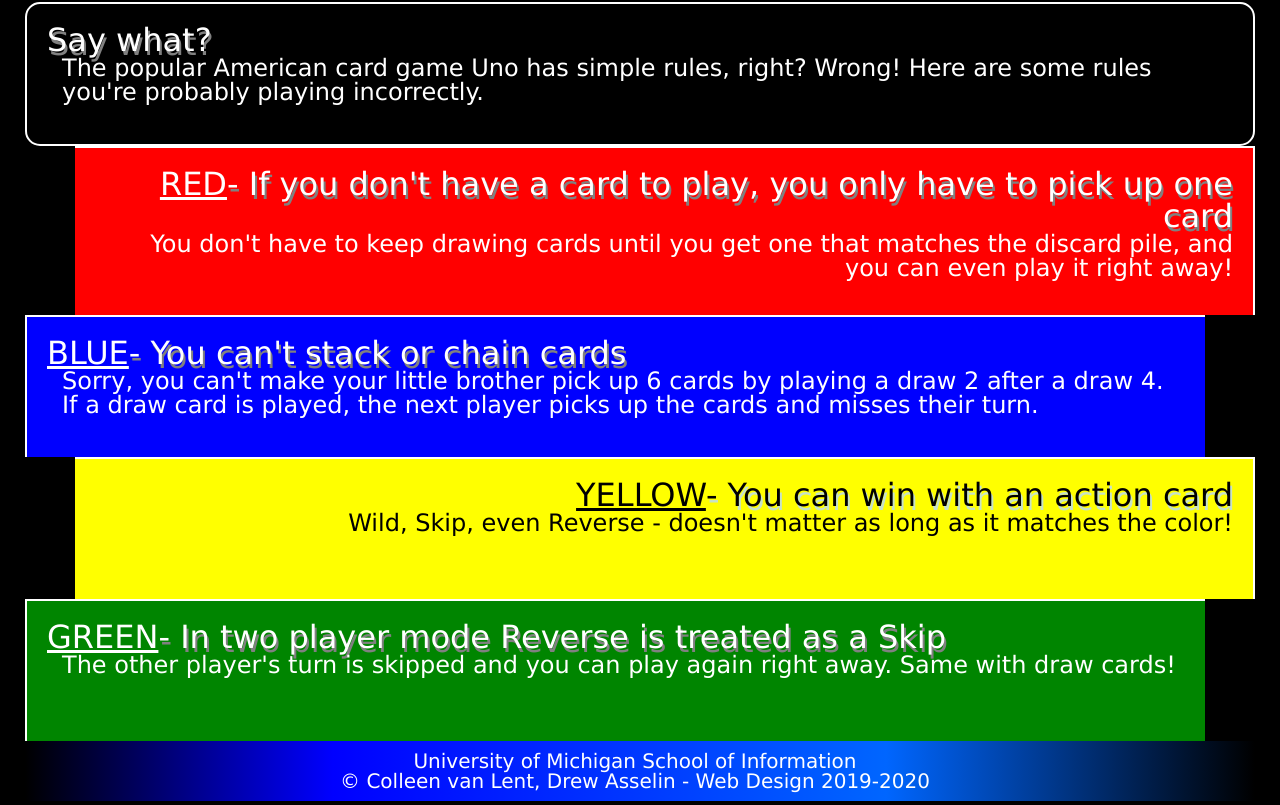
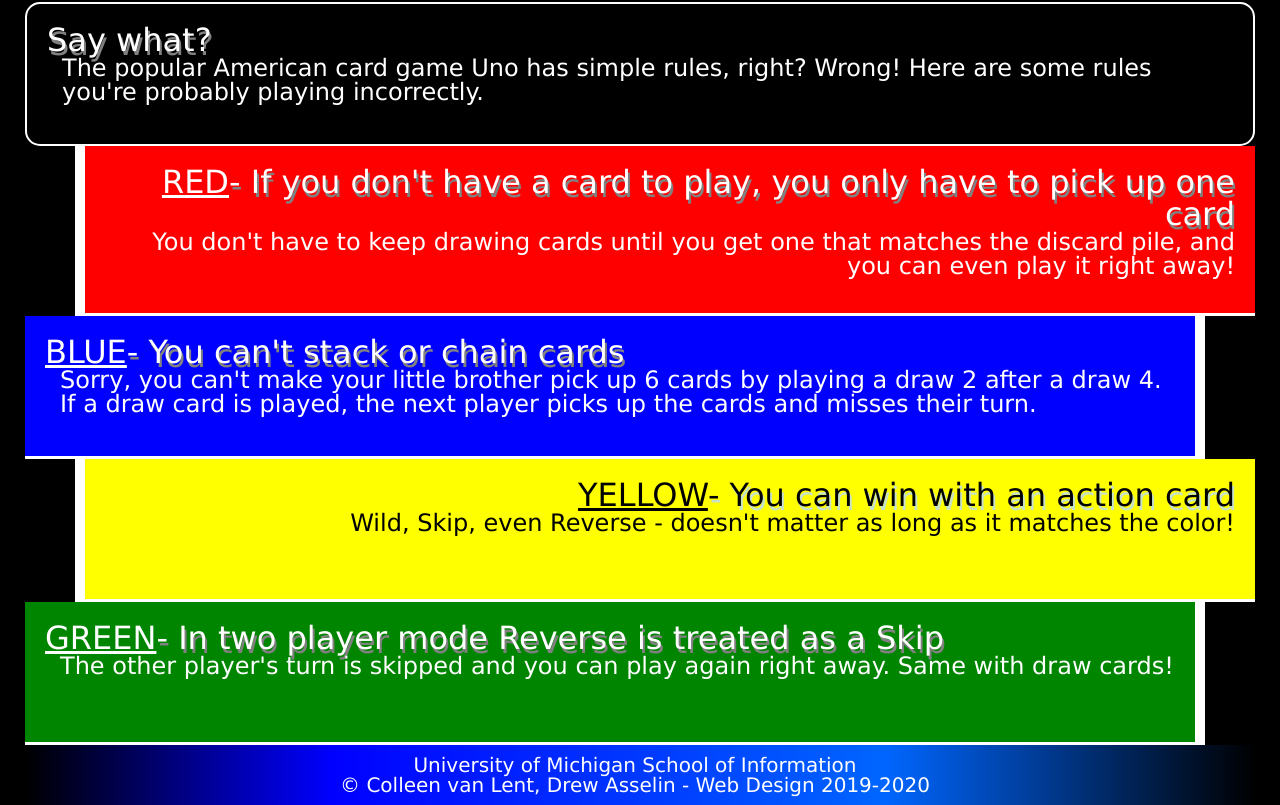
Before and after one commit to nsure18/homework2-2022, a plain HTML site: page index.html in a window 1280 px wide. Shown: the part 418-1223 px from the top of the page. Drawn offline with Linux system fonts and the light colour scheme.

Commit message:
Add files via upload

```diff
--- a/css/style.css
+++ b/css/style.css
@@ -44,24 +44,21 @@ div {
     background-color: #f00;
     text-align: right;
     margin-left: 50px;
-    border-bottom: 3px;
-    border-left: 10px;
+    border-width: 0px 0px 3px 10px;
 }
 
 .blue {
     background-color: #00f;
     text-align: left;
     margin-right: 50px;
-    border-right: 10px;
-    border-bottom: 3px;
+    border-width: 0px 10px 3px 0px;
 }
 
 .yellow {
     background-color: #ff0;
     text-align: right;
     margin-left: 50px;
-    border-bottom: 3px;
-    border-left: 10px;
+    border-width: 0px 0px 3px 10px;
 }
 
 .yellow h2,
@@ -77,8 +74,7 @@ div {
     background-color: #008500;
     text-align: left;
     margin-right: 50px;
-    border-right: 10px;
-    border-bottom: 3px;
+    border-width: 0px 10px 3px 0px;
 }
 
 span {
```
